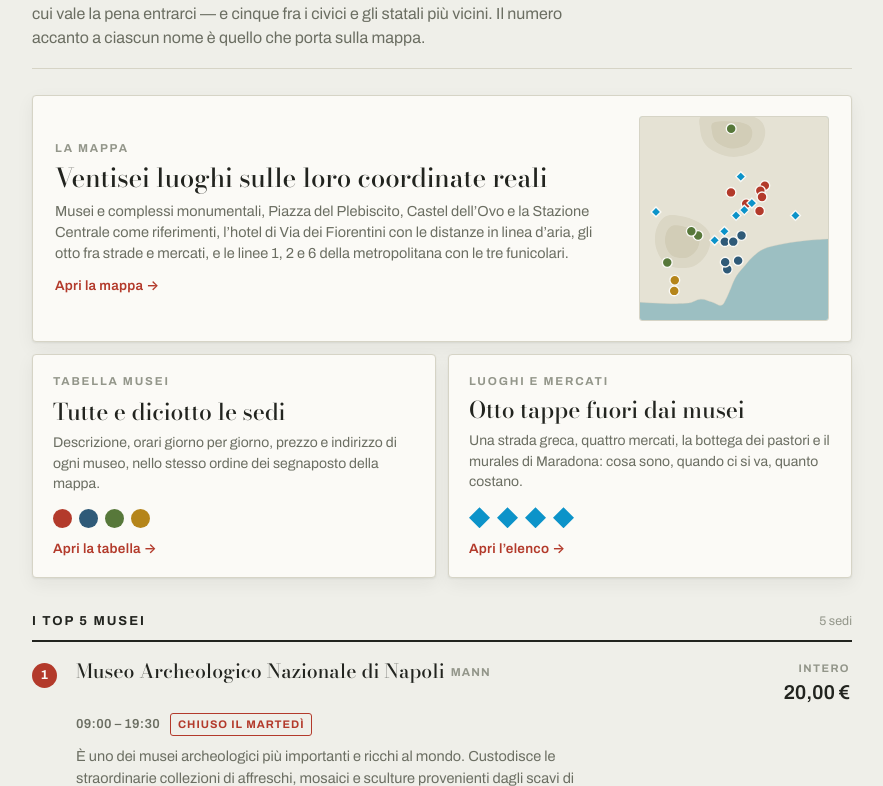
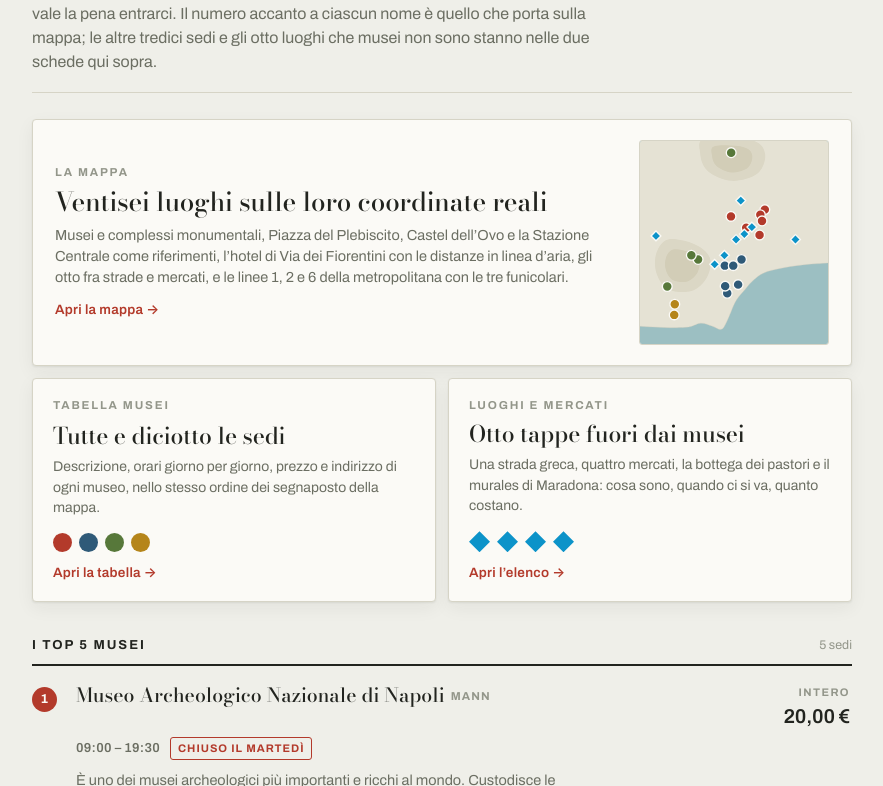
Before and after one commit to bartolialberto/musei-napoli, a plain HTML site: page index.html in a window 1280 px wide. Shown: the part 184-970 px from the top of the page, without its empty margins (198-1081 px from the left). Drawn offline with nearby package versions, Linux system fonts and the light colour scheme.

Commit message:
Home: il sommario prometteva ancora la sezione 'Altri musei', rimossa da tempo

```diff
--- a/index.html
+++ b/index.html
@@ -191,7 +191,7 @@ footer a{color:var(--ink-soft)}
   <header class="masthead">
     <p class="eyebrow">Biglietti &middot; 18 sedi &middot; prezzi raccolti a settembre 2026</p>
     <h1>Musei di <em>Napoli</em></h1>
-    <p class="standfirst">I cinque musei principali della citt&agrave; — con orari, giorno di chiusura e il motivo per cui vale la pena entrarci — e cinque fra i civici e gli statali pi&ugrave; vicini. Il numero accanto a ciascun nome &egrave; quello che porta sulla mappa.</p>
+    <p class="standfirst">I cinque musei principali della citt&agrave;, con orari, giorno di chiusura e il motivo per cui vale la pena entrarci. Il numero accanto a ciascun nome &egrave; quello che porta sulla mappa; le altre tredici sedi e gli otto luoghi che musei non sono stanno nelle due schede qui sopra.</p>
   </header>
 
   <a class="mapcard" href="mappa.html">
```
